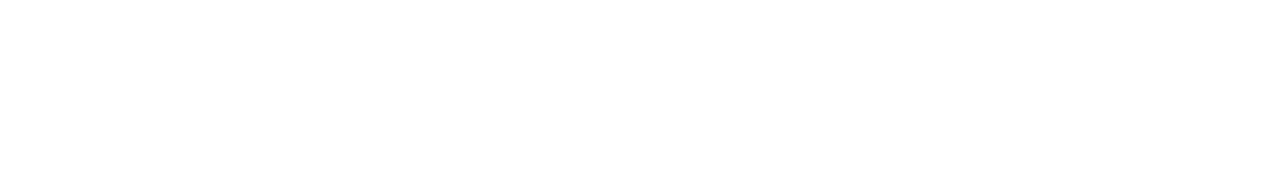
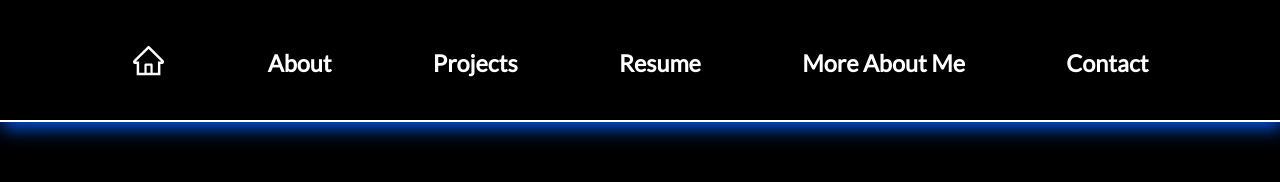
Before and after one commit to ItzCheeky/itzcheeky.github.io, a plain HTML site: page moreAboutMe.html in a window 1280 px wide. Drawn offline with Linux system fonts and the light colour scheme.

Commit message:
adding the More about Me Page

```diff
--- a/moreAboutMe.html
+++ b/moreAboutMe.html
@@ -1,11 +1,33 @@
 <!DOCTYPE html>
 <html lang="en">
 <head>
+    <link href="https://fonts.googleapis.com/css2?family=Lato&family=Open+Sans&display=swap" rel="stylesheet">
     <meta charset="UTF-8">
     <meta name="viewport" content="width=device-width, initial-scale=1.0">
-    <title>DJ Wellons</title>
+    <link rel="stylesheet" href="admeteStyle.css">
+    <title>ADMETE</title>
 </head>
 <body>
-
+    <nav id="navbar">
+        <div class="navItems">
+            <a href="index.html">
+            <h3 class="navItem" id="topLink"><svg stroke="currentColor" fill="currentColor" stroke-width="0" viewBox="0 0 1024 1024" height="1.5em" width="1.5em" xmlns="http://www.w3.org/2000/svg"><path d="M946.5 505L560.1 118.8l-25.9-25.9a31.5 31.5 0 0 0-44.4 0L77.5 505a63.9 63.9 0 0 0-18.8 46c.4 35.2 29.7 63.3 64.9 63.3h42.5V940h691.8V614.3h43.4c17.1 0 33.2-6.7 45.3-18.8a63.6 63.6 0 0 0 18.7-45.3c0-17-6.7-33.1-18.8-45.2zM568 868H456V664h112v204zm217.9-325.7V868H632V640c0-22.1-17.9-40-40-40H432c-22.1 0-40 17.9-40 40v228H238.1V542.3h-96l370-369.7 23.1 23.1L882 542.3h-96.1z"></path></svg></h3>
+            </a>
+            <a href="index.html#about">
+                <h3 class="navItem" id="aboutLink">About</h3>
+            </a>
+            <a href="index.html#projects">
+                <h3 class="navItem" id="projectsLink">Projects</h3>
+            </a>
+            <h3 class="navMenuIcon"><svg stroke="currentColor" fill="currentColor" stroke-width="0" viewBox="0 0 1024 1024" height="1em" width="1em" xmlns="http://www.w3.org/2000/svg"><path d="M904 160H120c-4.4 0-8 3.6-8 8v64c0 4.4 3.6 8 8 8h784c4.4 0 8-3.6 8-8v-64c0-4.4-3.6-8-8-8zm0 624H120c-4.4 0-8 3.6-8 8v64c0 4.4 3.6 8 8 8h784c4.4 0 8-3.6 8-8v-64c0-4.4-3.6-8-8-8zm0-312H120c-4.4 0-8 3.6-8 8v64c0 4.4 3.6 8 8 8h784c4.4 0 8-3.6 8-8v-64c0-4.4-3.6-8-8-8z"></path></svg></h3>
+            <a href="index.html#resume">
+                <h3 class="navItem">Resume</h3>
+            </a>
+            <h3 class="navItem">More About Me</h3>
+            <a href="index.html#contact">
+                <h3 class="navItem" id="contactLink">Contact</h3>
+            </a>
+        </div>
+    </nav>
 </body>
 </html>
--- a/style.css
+++ b/style.css
@@ -4,6 +4,7 @@ html{
     margin: 0;
     width: 100%;
     height: 100%;
+
 }
 body {
     background-color: #000000;
@@ -15,6 +16,10 @@ body {
 a {
     text-decoration: none;
   }
+  a:visited {
+     text-decoration: none;
+     color: white;
+    }
 
   nav {
       background-color: rgb(0, 0, 0);
@@ -105,6 +110,7 @@ a {
     align-items: center;
     justify-content: space-evenly;
     padding-top: 10px;
+    text-decoration: none;
 
 }
 @media only screen and (max-width: 768px) {
```
Also changed, not shown: index.html (+3 -1 lines).
